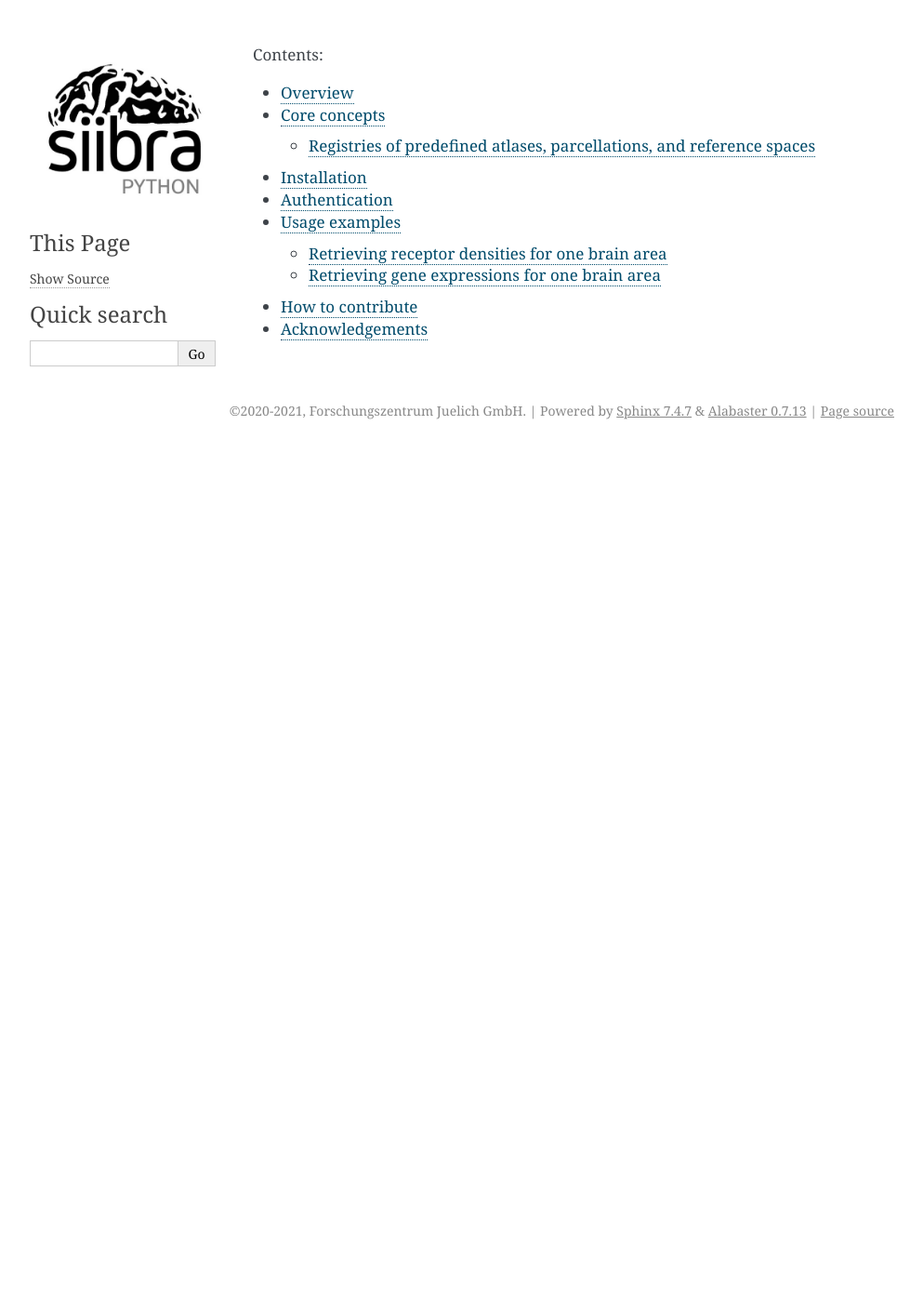
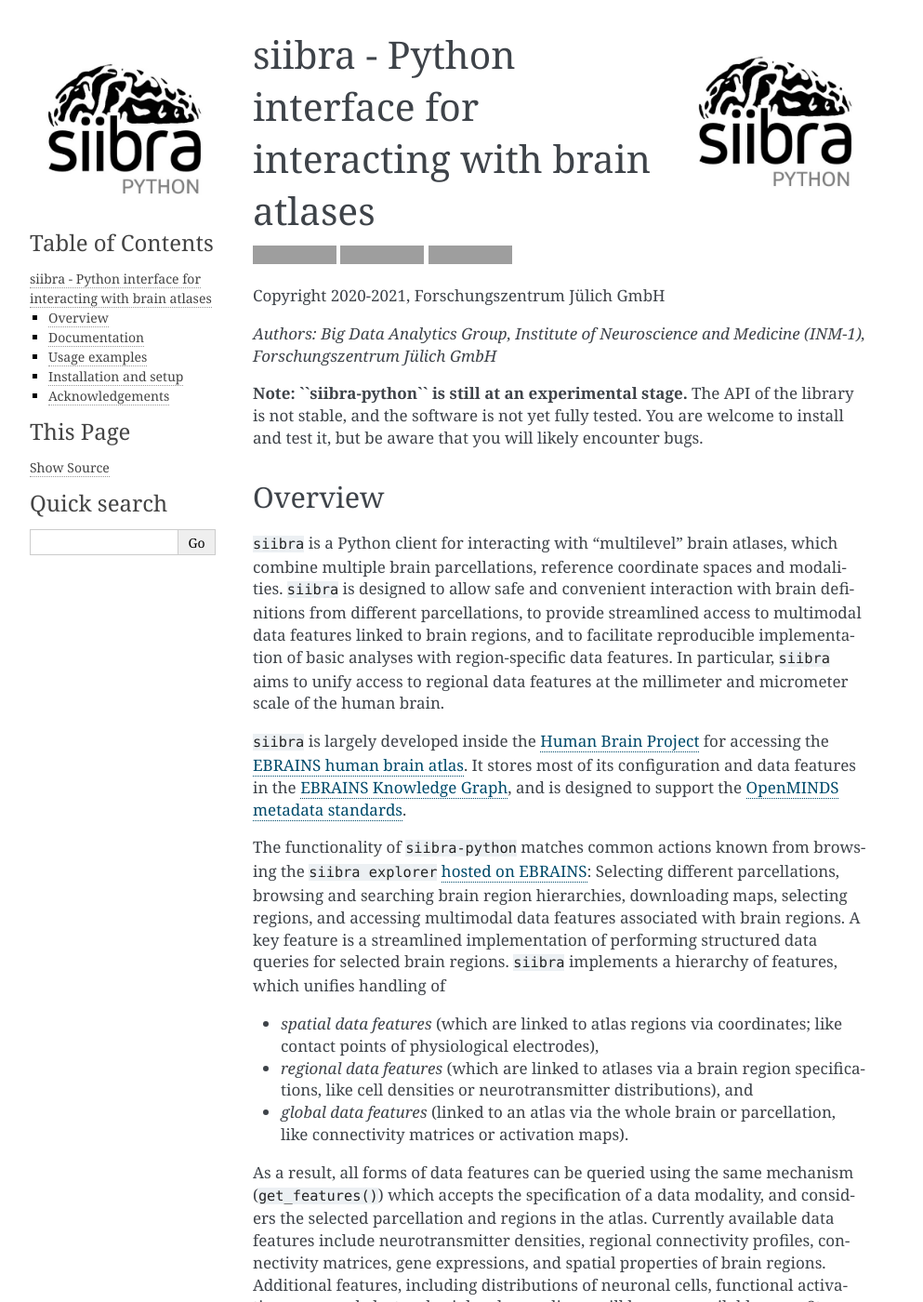
Before and after one commit to FZJ-INM1-BDA/siibra-python, a Sphinx documentation site: the page built from docs/index.rst, in a window 1280 px wide and 1400 px high. Shown: the whole window at 93% size, without its empty margins (148-1141 px from the left). Built offline with Sphinx 7.4.7, drawn with Linux system fonts in a browser that asks for light colours; pages that are not in the unit, such as notebooks, are missing from menus; some of the changed text lies outside the part shown; grey boxes are pictures that could not be loaded.

Commit message:
Unifiy README and index.rst

```diff
--- a/README.md
+++ b/README.md
@@ -1,18 +1,18 @@
 <img align="right" src="https://raw.githubusercontent.com/FZJ-INM1-BDA/siibra-python/main/images/siibra-python.jpeg" width="200">
-
-[![Documentation Status](https://readthedocs.org/projects/siibra-python/badge/?version=latest)](https://siibra-python.readthedocs.io/en/latest/?badge=latest)
-[![License](https://img.shields.io/badge/License-Apache%202.0-blue.svg)](https://opensource.org/licenses/Apache-2.0)
-[![PyPI version](https://badge.fury.io/py/siibra.svg)](https://pypi.org/project/siibra/)
 
 # siibra - Python interface for interacting with brain atlases
 
-*Authors: Big Data Analytics Group, Institute of Neuroscience and Medicine (INM-1), Forschungszentrum Jülich GmbH*
+[![License](https://img.shields.io/badge/License-Apache%202.0-blue.svg)](https://opensource.org/licenses/Apache-2.0)
+[![PyPI version](https://badge.fury.io/py/siibra.svg)](https://pypi.org/project/siibra/)
+[![Documentation Status](https://readthedocs.org/projects/siibra-python/badge/?version=latest)](https://siibra-python.readthedocs.io/en/latest/?badge=latest)
+
 
 Copyright 2020-2021, Forschungszentrum Jülich GmbH
 
-> :warning: **`siibra-python` is still at an experimental stage.** The API of the library is not
-stable, and the software is not yet fully tested. You are welcome to install and
-test it, but be aware that you will likely encounter bugs.
+*Authors: Big Data Analytics Group, Institute of Neuroscience and Medicine (INM-1), Forschungszentrum Jülich GmbH*
+
+
+**Note: `siibra-python` is still at an experimental stage.** The API of the library is not stable, and the software is not yet fully tested. You are welcome to install and test it, but be aware that you will likely encounter bugs.
 
 ## Overview
 
--- a/docs/index.rst
+++ b/docs/index.rst
@@ -1,4 +1,5 @@
 
+.. mdinclude:: ../README.md
 .. toctree::
    :maxdepth: 2
    :caption: Contents:
```
